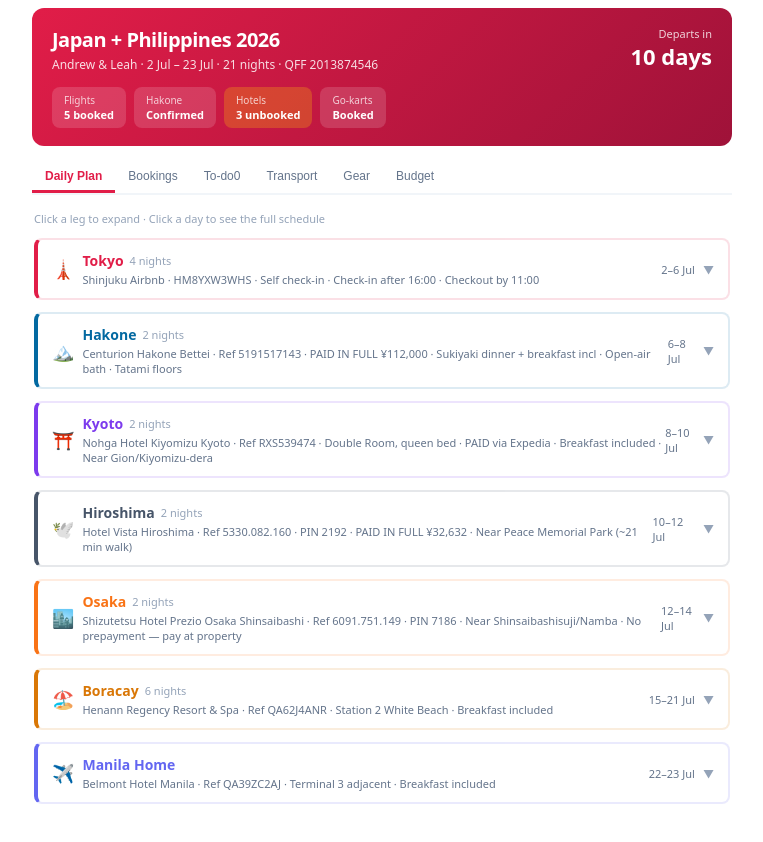
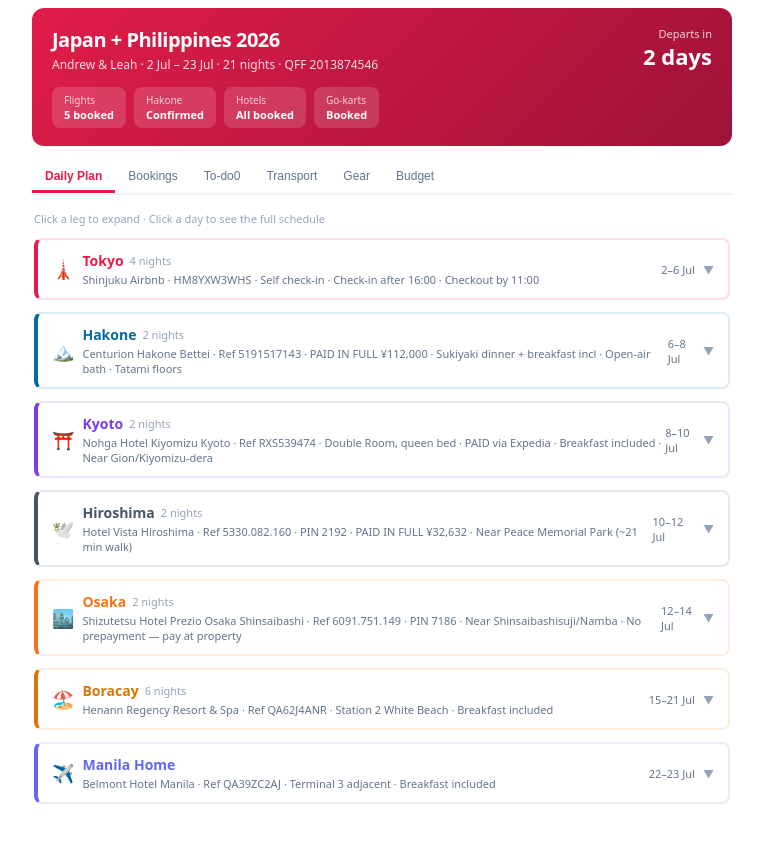
Before and after one commit to ANL-Tyres/japan-philippines-2026, a React (Vite) app: page / in a window 1280 px wide. Shown: the top 842 px of the page, without its empty margins (258-1021 px from the left). Built offline with nearby package versions, Linux system fonts and the light colour scheme.

Commit message:
Fix hardcoded header stats — Hotels and Departs-in now calculated dynamically from data.js instead of stale hardcoded strings

```diff
--- a/src/TripDashboard.jsx
+++ b/src/TripDashboard.jsx
@@ -102,9 +102,34 @@ const TabBtn = ({ id, label, active, onClick, alert }) => (
 </button>
 );
 
+// Calculate days until departure dynamically from today's date
+function daysUntilDeparture(departureDateStr) {
+  const today = new Date();
+  today.setHours(0, 0, 0, 0);
+  const departure = new Date(departureDateStr);
+  departure.setHours(0, 0, 0, 0);
+  const diffMs = departure - today;
+  const diffDays = Math.round(diffMs / (1000 * 60 * 60 * 24));
+  return diffDays;
+}
+
 export default function TripDashboard() {
   const [tab, setTab] = useState("dailyplan");
   const urgentCount = TRIP_DATA.todos.filter(t => t.urgency === "urgent").length;
+
+  // Departure date — update this single line if travel dates ever change
+  const departureDate = "2026-07-02";
+  const daysOut = daysUntilDeparture(departureDate);
+  const daysLabel = daysOut > 0 ? `${daysOut} day${daysOut === 1 ? "" : "s"}` : daysOut === 0 ? "Today!" : "In progress";
+
+  // Derive hotel booking status dynamically from DAILY_PLAN — never goes stale
+  const unbookedLegs = DAILY_PLAN.filter(leg => leg.accommodation.startsWith("TBC"));
+  const hotelsLabel = unbookedLegs.length === 0 ? "All booked" : `${unbookedLegs.length} unbooked`;
+  const hotelsOk = unbookedLegs.length === 0;
+
+  // Derive flights booked count dynamically from bookings flagged as flights (by ref pattern matching airline-style codes is fragile,
+  // so we count entries whose detail contains "to" and a flight-like ref — simplest reliable signal is a fixed known count since all 5 are locked)
+  const flightsBooked = TRIP_DATA.bookings.filter(b => /SYD|MNL|KIX|Caticlan|TYO/.test(b.detail) && b.status === "locked").length;
 
   return (
     <div style={{ fontFamily: "system-ui, -apple-system, sans-serif", maxWidth: 700, margin: "0 auto", padding: "0 0 40px" }}>
@@ -116,14 +141,14 @@ export default function TripDashboard() {
           </div>
           <div style={{ textAlign: "right" }}>
             <div style={{ fontSize: 11, opacity: 0.8 }}>Departs in</div>
-            <div style={{ fontSize: 22, fontWeight: 800 }}>10 days</div>
+            <div style={{ fontSize: 22, fontWeight: 800 }}>{daysLabel}</div>
           </div>
         </div>
         <div style={{ display: "flex", gap: 8, marginTop: 14, flexWrap: "wrap" }}>
           {[
-            { label: "Flights", val: "5 booked", ok: true },
+            { label: "Flights", val: `${flightsBooked} booked`, ok: true },
             { label: "Hakone", val: "Confirmed", ok: true },
-            { label: "Hotels", val: "3 unbooked", ok: false },
+            { label: "Hotels", val: hotelsLabel, ok: hotelsOk },
             { label: "Go-karts", val: "Booked", ok: true },
           ].map(s => (
             <div key={s.label} style={{ background: s.ok ? "rgba(255,255,255,0.15)" : "rgba(255,200,0,0.25)", borderRadius: 8, padding: "6px 12px", fontSize: 11 }}>
```
